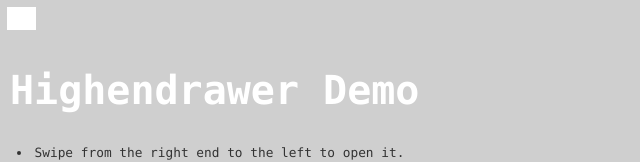
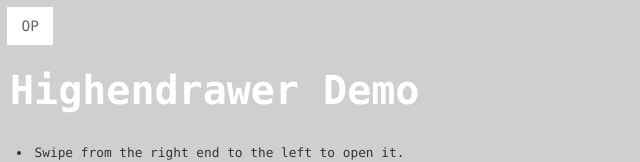
Before and after one commit to ymxmore/highendrawer, a website: page index.html in a window 1280 px wide. Shown: the top 162 px of the page, without its empty margins (0-640 px from the left). Drawn offline with Linux system fonts and the light colour scheme; the site is published under a folder, as on GitHub Pages, so addresses that start at the root find nothing.

Commit message:
Fix script source for demo page

```diff
--- a/index.html
+++ b/index.html
@@ -125,7 +125,7 @@ a:hover {
     <li>MENU 4</li>
   </ul>
 </div>
-<script src="/dist/highendrawer.js"></script>
+<script src="dist/highendrawer.js"></script>
 <script>
   var togglebtn = document.getElementById('btn-toggle');
 
```
